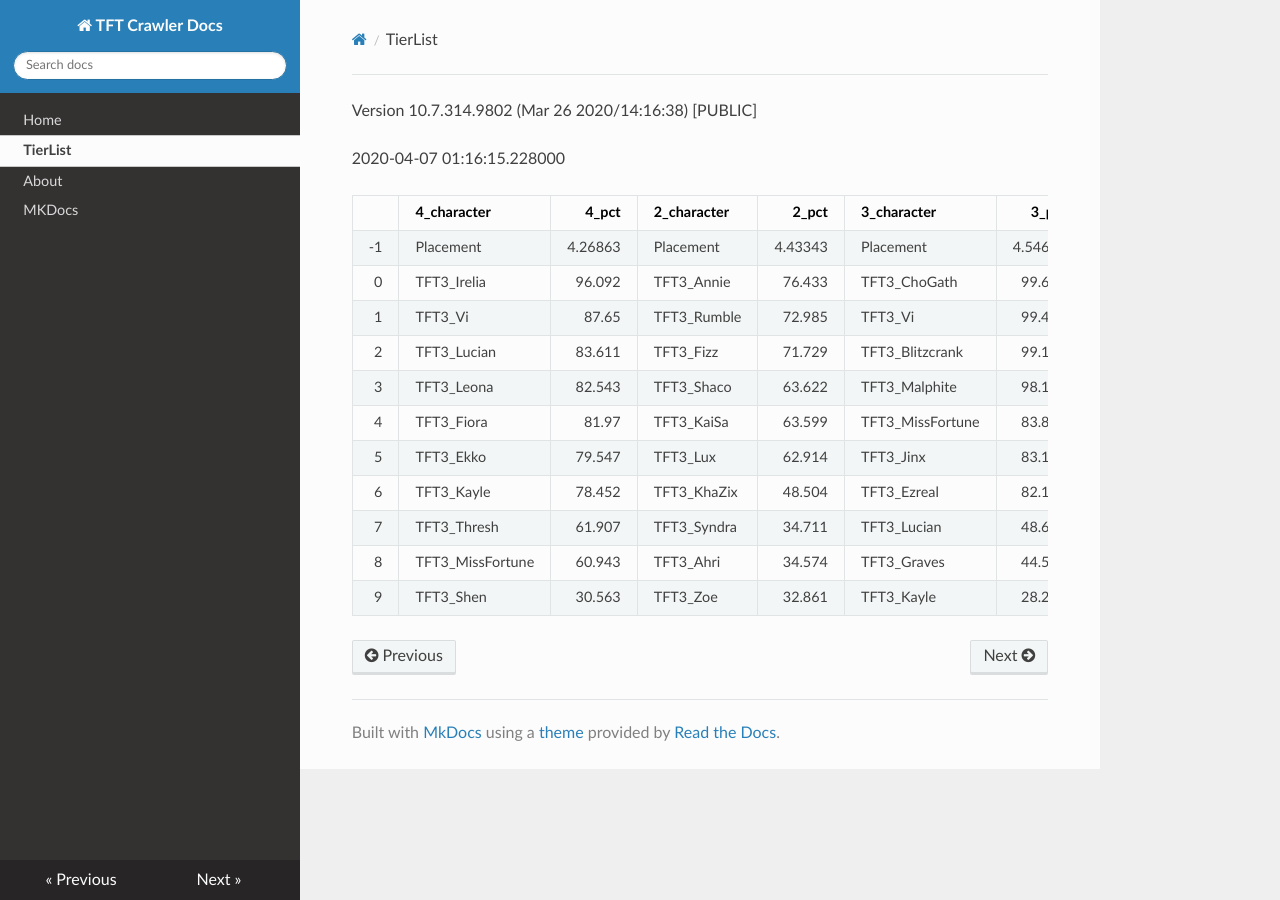
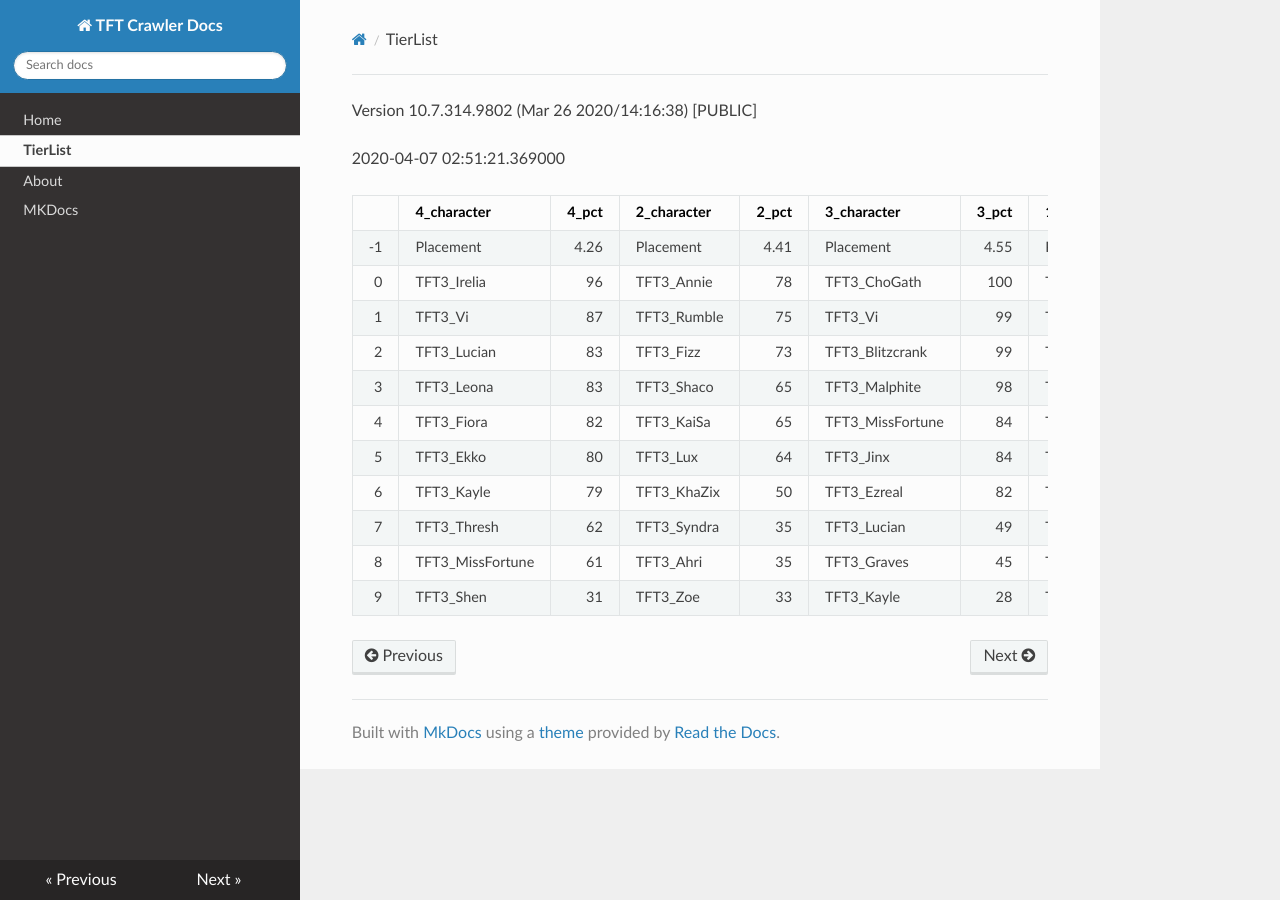
Before and after one commit to JamesYouL2/TFT-Crawler, an MkDocs documentation site: the page built from docs/tierlist.md, in a window 1280 px wide. Built offline with MkDocs 1.6.1, drawn with Linux system fonts in a browser that asks for light colours; nearby versions of some CDN libraries.

Commit message:
finish rounding

```diff
--- a/docs/tierlist.md
+++ b/docs/tierlist.md
@@ -1,17 +1,17 @@
 Version 10.7.314.9802 (Mar 26 2020/14:16:38) [PUBLIC] <Releases/10.7>
 
-2020-04-07 01:16:15.228000
+2020-04-07 02:51:21.369000
 
-|    | 4_character      |    4_pct | 2_character   |    2_pct | 3_character      |    3_pct | 1_character      |   1_pct |
-|---:|:-----------------|---------:|:--------------|---------:|:-----------------|---------:|:-----------------|--------:|
-| -1 | Placement        |  4.26863 | Placement     |  4.43343 | Placement        |  4.54603 | Placement        |   4.603 |
-|  0 | TFT3_Irelia      | 96.092   | TFT3_Annie    | 76.433   | TFT3_ChoGath     | 99.657   | TFT3_Mordekaiser |  98.715 |
-|  1 | TFT3_Vi          | 87.65    | TFT3_Rumble   | 72.985   | TFT3_Vi          | 99.428   | TFT3_Karma       |  98.458 |
-|  2 | TFT3_Lucian      | 83.611   | TFT3_Fizz     | 71.729   | TFT3_Blitzcrank  | 99.142   | TFT3_Jhin        |  98.158 |
-|  3 | TFT3_Leona       | 82.543   | TFT3_Shaco    | 63.622   | TFT3_Malphite    | 98.113   | TFT3_Ashe        |  95.118 |
-|  4 | TFT3_Fiora       | 81.97    | TFT3_KaiSa    | 63.599   | TFT3_MissFortune | 83.819   | TFT3_Lulu        |  71.563 |
-|  5 | TFT3_Ekko        | 79.547   | TFT3_Lux      | 62.914   | TFT3_Jinx        | 83.133   | TFT3_Jayce       |  60.385 |
-|  6 | TFT3_Kayle       | 78.452   | TFT3_KhaZix   | 48.504   | TFT3_Ezreal      | 82.104   | TFT3_WuKong      |  58.801 |
-|  7 | TFT3_Thresh      | 61.907   | TFT3_Syndra   | 34.711   | TFT3_Lucian      | 48.656   | TFT3_Lux         |  41.884 |
-|  8 | TFT3_MissFortune | 60.943   | TFT3_Ahri     | 34.574   | TFT3_Graves      | 44.597   | TFT3_Shaco       |  41.542 |
-|  9 | TFT3_Shen        | 30.563   | TFT3_Zoe      | 32.861   | TFT3_Kayle       | 28.245   | TFT3_JarvanIV    |  37.559 |
+|    | 4_character      |   4_pct | 2_character   |   2_pct | 3_character      |   3_pct | 1_character      |   1_pct |
+|---:|:-----------------|--------:|:--------------|--------:|:-----------------|--------:|:-----------------|--------:|
+| -1 | Placement        |    4.26 | Placement     |    4.41 | Placement        |    4.55 | Placement        |    4.65 |
+|  0 | TFT3_Irelia      |   96    | TFT3_Annie    |   78    | TFT3_ChoGath     |  100    | TFT3_Karma       |   94    |
+|  1 | TFT3_Vi          |   87    | TFT3_Rumble   |   75    | TFT3_Vi          |   99    | TFT3_Ashe        |   77    |
+|  2 | TFT3_Lucian      |   83    | TFT3_Fizz     |   73    | TFT3_Blitzcrank  |   99    | TFT3_Jhin        |   76    |
+|  3 | TFT3_Leona       |   83    | TFT3_Shaco    |   65    | TFT3_Malphite    |   98    | TFT3_Mordekaiser |   71    |
+|  4 | TFT3_Fiora       |   82    | TFT3_KaiSa    |   65    | TFT3_MissFortune |   84    | TFT3_Lulu        |   62    |
+|  5 | TFT3_Ekko        |   80    | TFT3_Lux      |   64    | TFT3_Jinx        |   84    | TFT3_JarvanIV    |   55    |
+|  6 | TFT3_Kayle       |   79    | TFT3_KhaZix   |   50    | TFT3_Ezreal      |   82    | TFT3_Jayce       |   43    |
+|  7 | TFT3_Thresh      |   62    | TFT3_Syndra   |   35    | TFT3_Lucian      |   49    | TFT3_WuKong      |   41    |
+|  8 | TFT3_MissFortune |   61    | TFT3_Ahri     |   35    | TFT3_Graves      |   45    | TFT3_Lux         |   31    |
+|  9 | TFT3_Shen        |   31    | TFT3_Zoe      |   33    | TFT3_Kayle       |   28    | TFT3_Shaco       |   31    |
--- a/save_matchdata.py
+++ b/save_matchdata.py
@@ -81,8 +81,8 @@
 for i in clusterdf.groupby('hdb')['participants.placement'].mean().sort_values().index:
     if (i != 0):
         rawhdbdf=pd.DataFrame(clusterdf[unitscol][clusterdf['hdb']==i].count().sort_values(ascending=False))
-        hdbdf= (100* rawhdbdf / (clusterdf['hdb']==i).sum()).round(3).head(10).reset_index()
-        hdbdf.loc[-1] = ['Placement',clusterdf[clusterdf['hdb']==i]['participants.placement'].mean()]
+        hdbdf= (100* rawhdbdf / (clusterdf['hdb']==i).sum()).round().head(10).reset_index()
+        hdbdf.loc[-1] = ['Placement',round(clusterdf[clusterdf['hdb']==i]['participants.placement'].mean(),2)]
         hdbdf.columns=[str(i)+'_character',str(i)+'_pct']
         allhdbdf = pd.concat([allhdbdf,hdbdf],axis=1)
 
```
